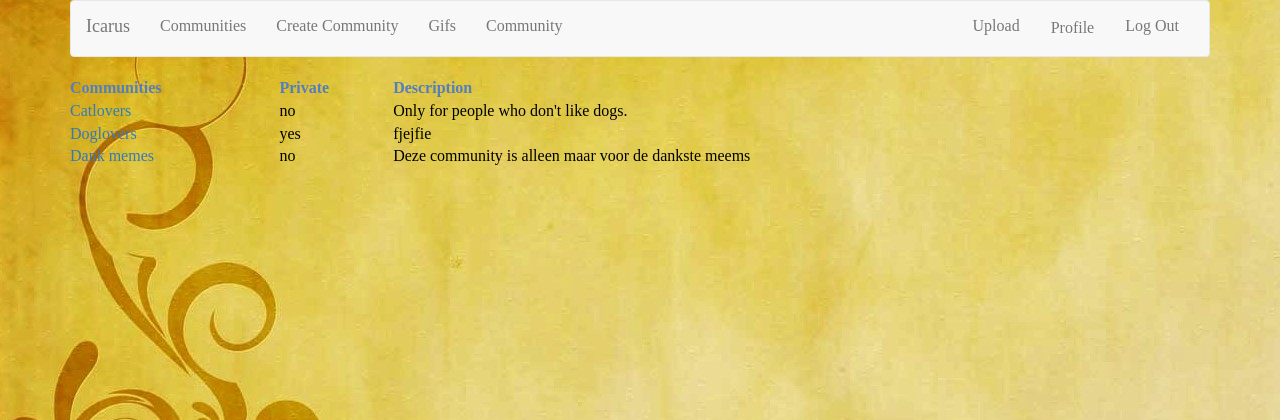
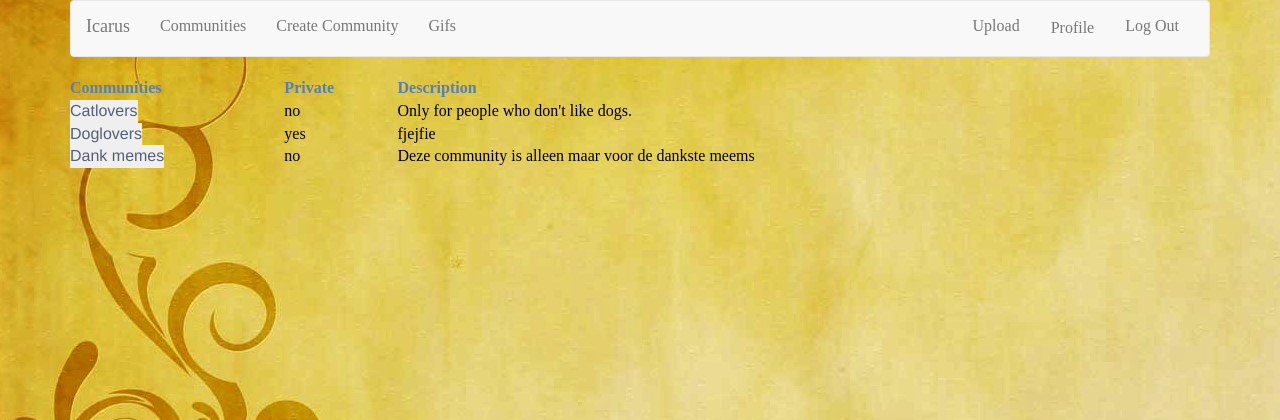
Before and after one commit to justtheboss97/imagehosting, a Flask app: page /communities in a window 1280 px wide. Shown: the top 420 px of the page. Run offline with Flask 2, Linux system fonts and the light colour scheme; a user stored in the database is signed in; some libraries are stand-ins or nearby versions.

Commit message:
laatste ush

```diff
--- a/application.py
+++ b/application.py
@@ -400,7 +400,8 @@ def likes():
 
     if request.method == "GET":
 
-        likjes = queries.likje
+        #Query to see if the user has liked anything
+        likjes = queries.likje()
 
         return render_template("likes.html", likjes = likjes)
 
@@ -412,7 +413,9 @@ def comments():
 
     if request.method == "GET":
 
+        #Query to see if the user has comments
         commentjes = queries.commentje()
+
 
         return render_template("comments.html", commentjes = commentjes)
 
--- a/queries.py
+++ b/queries.py
@@ -155,7 +155,7 @@ def getcommintyid(communitynameglobal):
 
 # gets all comments from user
 def commentje():
-    return db.execute("SELECT comment FROM comment WHERE id = :id", id = session["user_id"])
+    return db.execute("SELECT comment, image FROM comment WHERE id = :id", id = session["user_id"])
 
 # gets all likes from user
 def likje():
--- a/static/upload.css
+++ b/static/upload.css
@@ -130,6 +130,16 @@ button {
   border: 0;
   text-shadow: 0 1px 2px #fff;
   cursor: pointer;
+
+}
+
+.transparrent{
+  background-color: Transparent;
+  background-repeat:no-repeat;
+  border: none;
+  cursor:pointer;
+  overflow: hidden;
+  outline:none;
 }
 
 .form-group {
--- a/templates/communities.html
+++ b/templates/communities.html
@@ -14,10 +14,12 @@
         </tr>
         {% for community in result %}
             <tr>
-                <td>
-                <a href = "{{ url_for('community') }}">{{ community.name }}</a>
+                <div class = "transparrent">
+                <td> <form action="{{ url_for('community') }}" method="post" id='communityform' name='{{ community.name }}'>
+                <input value='{{ community.name }}' name='community_btn' type="submit"> </form></td>
                 <td>{{ community.private }}</td>
                 <td>{{ community.desc }}</td>
+                </div>
             </tr>
         {% endfor %}
     </table>
--- a/templates/index.html
+++ b/templates/index.html
@@ -7,9 +7,6 @@
 {% block main %}
     <form action="{{ url_for('index') }}" method="post">
         <fieldset>
-            <div class="form-group">
-                <input autocomplete="on" autofocus class="form-control" name="opdracht" placeholder="Enter keywords" type="text"/>
-            </div>
             <div class="row">
               {% for image in database %}
               <div class="column">
--- a/templates/layout.html
+++ b/templates/layout.html
@@ -66,9 +66,6 @@
                             <ul class="nav navbar-nav navbar-left">
                                 <li><a href="{{ url_for('gifs') }}">Gifs</a></li>
                             </ul>
-                            <ul class="nav navbar-nav navbar-left">
-                                <li><a href="{{ url_for('community') }}">Community</a></li>
-                            </ul>
                         {% else %}
                             <ul class="nav navbar-nav navbar-right">
                                 <li><a href="{{ url_for('login') }}">Log in</a></li>
```
Also changed, not shown: templates/comments.html (+9 -11 lines), templates/likes.html (+9 -1 lines), icarus.db.
